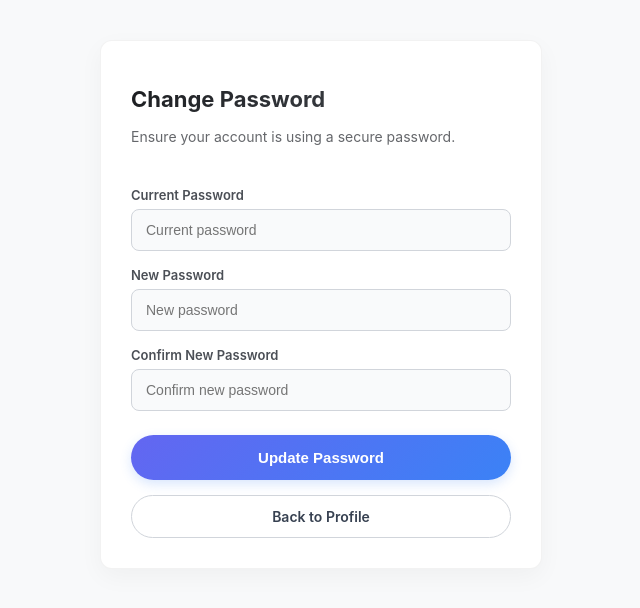
After one commit to alihubailaly14-wq/ITCS333-PROJECT, a PHP site: page /change-password.php in a window 1280 px wide. The commit adds this page. Shown: the top 608 px of the page, without its empty margins (319-959 px from the left). Run offline with PHP 8.4, Linux system fonts and the light colour scheme; the visitor is signed in with stand-in values (Sample User, id 1).

Commit message:
Add files via upload

```diff
--- /dev/null
+++ b/change-password.php
@@ -0,0 +1,86 @@
+<?php
+session_start();
+include 'connect.php';
+
+if (!isset($_SESSION['user_id'])) {
+    header("Location: login.php");
+    exit();
+}
+
+$user_id = $_SESSION['user_id'];
+$message = "";
+$success_msg = "";
+
+if ($_SERVER['REQUEST_METHOD'] == 'POST') {
+    $current_password = $_POST['current_password'] ?? '';
+    $new_password = $_POST['new_password'] ?? '';
+    $confirm_password = $_POST['confirm_password'] ?? '';
+
+    if (empty($current_password) || empty($new_password) || empty($confirm_password)) {
+        $message = "All password fields are required.";
+    } elseif (strlen($new_password) < 8) {
+        $message = "New password must be at least 8 characters long.";
+    } elseif ($new_password !== $confirm_password) {
+        $message = "New passwords do not match.";
+    } else {
+        // Fetch current user password hash from database
+        $stmt = $conn->prepare("SELECT password_hash FROM users WHERE user_id = ?");
+        $stmt->execute([$user_id]);
+        $user = $stmt->fetch(PDO::FETCH_ASSOC);
+
+        $hashed_current = hash('sha256', $current_password);
+
+        if ($user && $user['password_hash'] === $hashed_current) {
+            // Update to new password
+            $new_hashed = hash('sha256', $new_password);
+            $update_stmt = $conn->prepare("UPDATE users SET password_hash = ? WHERE user_id = ?");
+            $update_stmt->execute([$new_hashed, $user_id]);
+
+            $success_msg = "Password successfully updated!";
+        } else {
+            $message = "Incorrect current password.";
+        }
+    }
+}
+?>
+
+<!DOCTYPE html>
+<html lang="en">
+<head>
+    <title>Flogram - Change Password</title>
+    <link rel="stylesheet" href="style.css">
+</head>
+<body class="Login">
+    <div class="form-container">
+        <h1>Change Password</h1>
+        <p class="subtitle">Ensure your account is using a secure password.</p>
+
+        <?php if (!empty($message)): ?>
+            <div class="error-msg"><?php echo htmlspecialchars($message); ?></div>
+        <?php endif; ?>
+
+        <?php if (!empty($success_msg)): ?>
+            <div class="subtitle" style="color: #155724; background-color: #d4edda; padding: 10px; border-radius: 8px; margin-bottom: 15px; text-align: center;">
+                <?php echo htmlspecialchars($success_msg); ?>
+            </div>
+        <?php endif; ?>
+
+        <form method="POST" action="">
+            <fieldset>
+                <label for="current_password">Current Password</label>
+                <input type="password" name="current_password" id="current_password" placeholder="Current password">
+
+                <label for="new_password">New Password</label>
+                <input type="password" name="new_password" id="new_password" placeholder="New password">
+
+                <label for="confirm_password">Confirm New Password</label>
+                <input type="password" name="confirm_password" id="confirm_password" placeholder="Confirm new password">
+
+                <input type="submit" value="Update Password">
+            </fieldset>
+        </form>
+
+        <a href="profile.php" class="secondary-btn">Back to Profile</a>
+    </div>
+</body>
+</html>
--- a/profile.php
+++ b/profile.php
@@ -137,10 +137,9 @@ $post_stmt->execute([$user_id]);
                 Joined: <?php echo htmlspecialchars(date('F j, Y', strtotime($row['created_at']))); ?>
             </div>
 
-            <!-- Removed inline styles to let the secondary-btn class handle the layout natively -->
             <button id="toggleEditBtn" class="secondary-btn">Edit Profile</button>
+            <a href="change-password.php" class="secondary-btn" style="margin-top: 10px;">Change Password</a>
 
-            <!-- Kept display: none for the JavaScript toggle logic -->
             <div id="editFormContainer" style="display: none;">
                 <form id="profileUpdateForm" method="POST" action="">
                     <fieldset>
@@ -177,7 +176,7 @@ $post_stmt->execute([$user_id]);
                             <?= htmlspecialchars($row['full_name']) ?>
                         </span>
                         <span class="timestamp">
-                            • <?= htmlspecialchars($post['created_at']) ?>
+                             <?= htmlspecialchars($post['created_at']) ?>
                         </span>
                     </div>
                     <a href="delete.php?id=<?= $post['post_id'] ?>" class="delete-btn">Delete</a>
--- a/schema.sql
+++ b/schema.sql
@@ -22,9 +22,9 @@ picture
 
 --fake users and posts
 INSERT INTO users (email, password_hash, full_name) VALUES
-('alihubailaly14@gmail.com', 'ef92b778bafe771e89245b89ecbc08a44a4e166c06659911881f383d4473e94f', 'Ali Hubail'),
-('dr.instructor@university.edu', 'ef92b778bafe771e89245b89ecbc08a44a4e166c06659911881f383d4473e94f', 'Dr. Instructor'),
-('sara.ahmed@example.com', 'ef92b778bafe771e89245b89ecbc08a44a4e166c06659911881f383d4473e94f', 'Sara Ahmed');
+('example1@gmail.com', 'ef92b778bafe771e89245b89ecbc08a44a4e166c06659911881f383d4473e94f', 'Ali Hubail'),
+('example2@gmail.com', 'ef92b778bafe771e89245b89ecbc08a44a4e166c06659911881f383d4473e94f', 'Dr. Instructor'),
+('example3@gmail.com', 'ef92b778bafe771e89245b89ecbc08a44a4e166c06659911881f383d4473e94f', 'Sara Ahmed');
 
 INSERT INTO posts (user_id, post_text, image_path) VALUES
 (1, 'Just published my first blog post on Flogram! ✍️ I''ll be sharing my weekly tips on database normalization and advanced SQL queries. Let me know what topics you want me to write about next! #FirstBlog #TechBlogger', 'uploads/post_fake_image3.jpg'),
```
